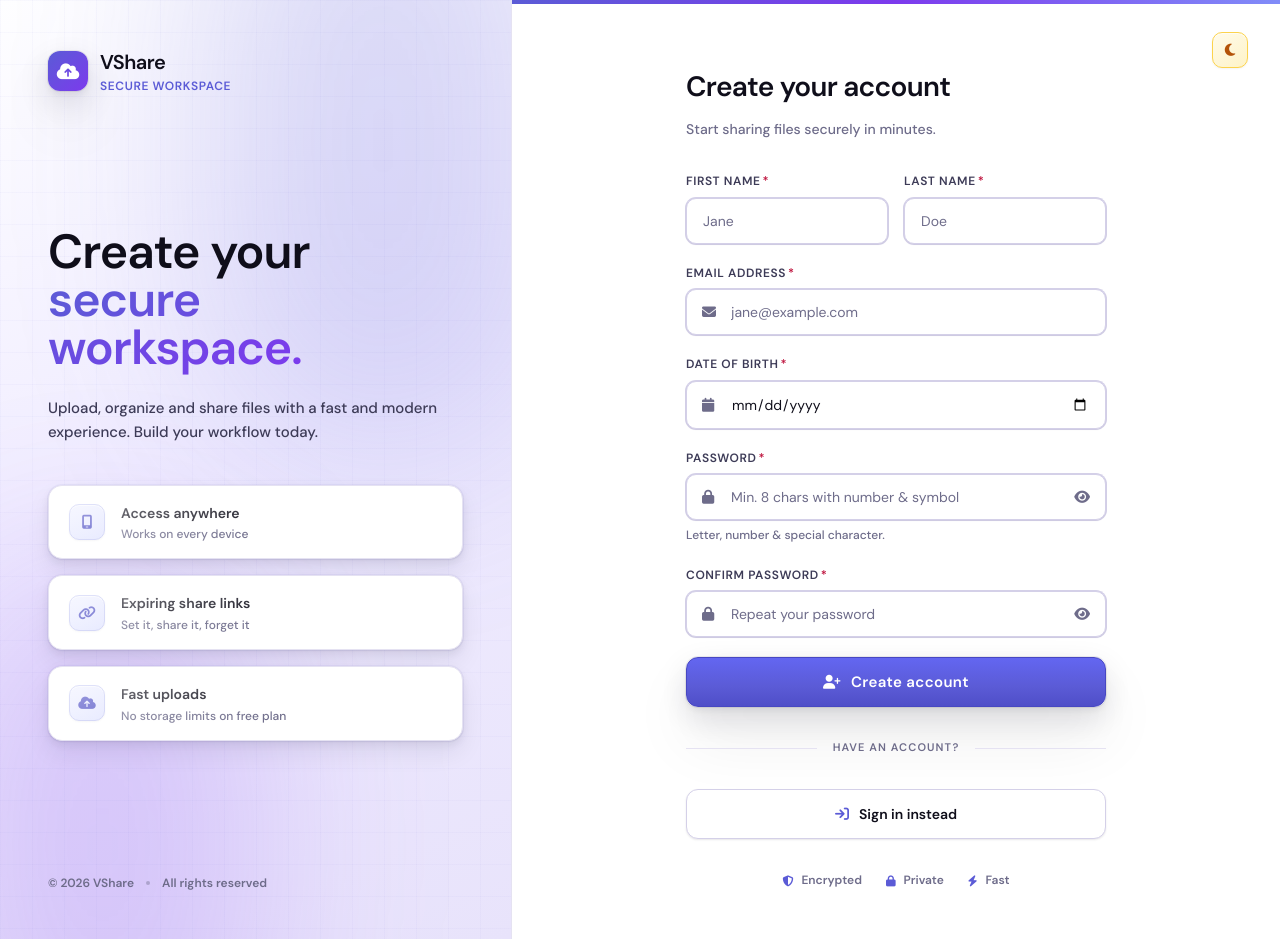
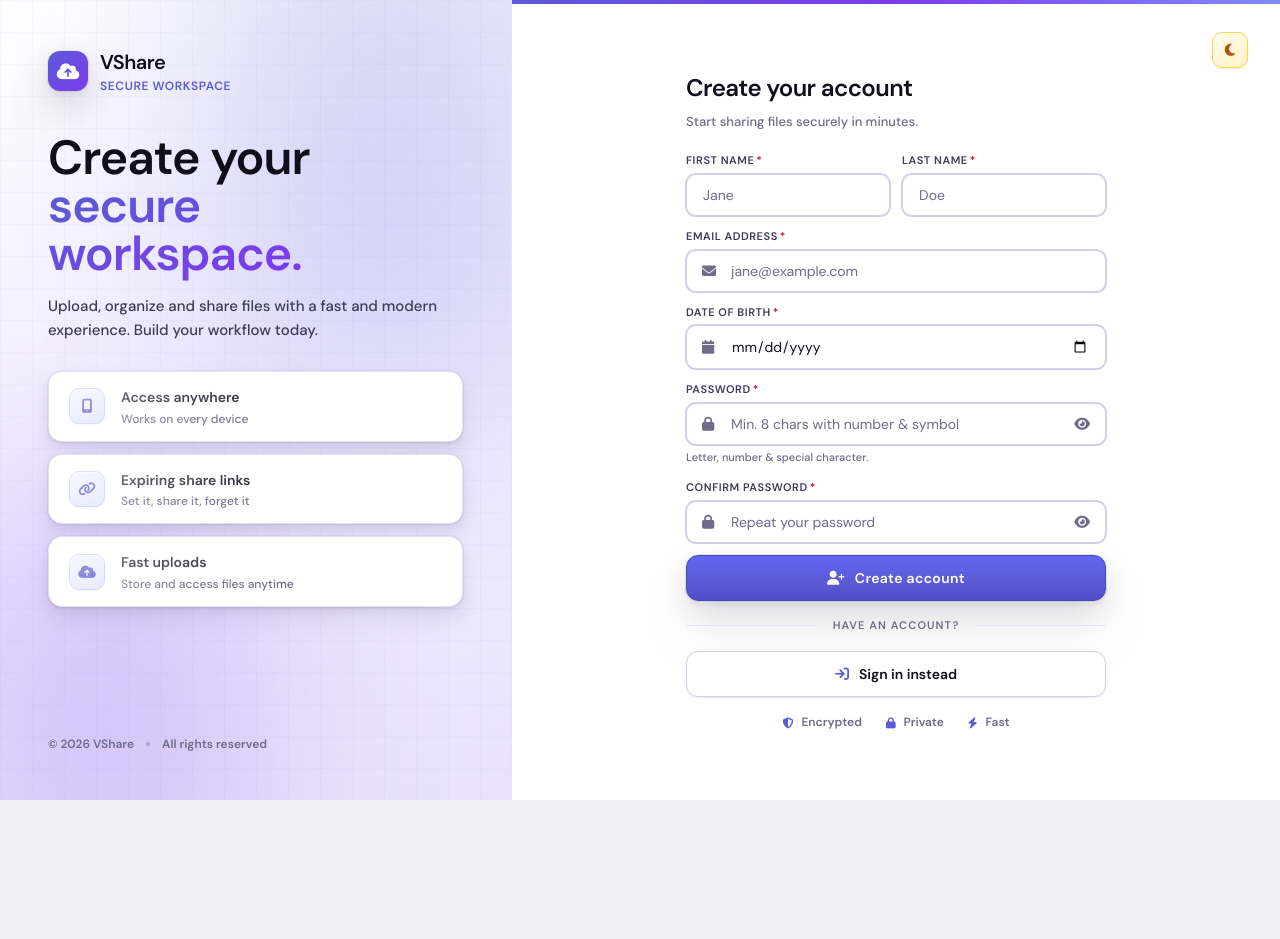
Before and after one commit to ananthum0813-lab/rapidrise-fileshare-app, a React (Vite) app in the folder frontend/: page /register in a window 1280 px wide. After the commit the page ends 800 px from the top, so only its background shows below. Built offline with nearby package versions, Linux system fonts and the light colour scheme; no server answers.

Commit message:
feat(frontend): improve authentication pages UI/UX

```diff
--- a/frontend/src/pages/auth/Register.jsx
+++ b/frontend/src/pages/auth/Register.jsx
@@ -35,8 +35,6 @@ export default function Register() {
     if (error && typeof error === 'string') toast.error(error, { id: 'register-error' })
   }, [error])
 
-
-
   const onSubmit = async (formData) => {
     const result = await dispatch(register(formData))
     if (register.rejected.match(result)) {
@@ -66,33 +64,34 @@ export default function Register() {
     >
 
       {/* ── Left Panel ─────────────────────────────────────────────────────── */}
-      <div className="hidden lg:flex lg:w-[45%] xl:w-[40%] relative overflow-hidden flex-col justify-between p-12" style={{ background: 'var(--surface-featured)', borderRight: '1px solid var(--border-subtle)' }}>
-
+      <div
+        className="hidden lg:flex lg:w-[45%] xl:w-[40%] relative overflow-hidden flex-col p-12"
+        style={{ background: 'var(--surface-featured)', borderRight: '1px solid var(--border-subtle)' }}
+      >
         {/* Decorative background elements */}
         <div className="absolute top-0 left-0 w-full h-full pointer-events-none overflow-hidden">
-          <div className="absolute -top-[20%] -right-[10%] w-[70%] h-[70%] rounded-full opacity-20 blur-[100px]" style={{ background: 'var(--accent-primary)' }}></div>
-          <div className="absolute -bottom-[20%] -left-[10%] w-[60%] h-[60%] rounded-full opacity-20 blur-[100px]" style={{ background: 'var(--accent-secondary)' }}></div>
-          <div className="absolute inset-0" style={{ backgroundImage: 'linear-gradient(rgba(91,91,214,0.03) 1px, transparent 1px), linear-gradient(90deg, rgba(91,91,214,0.03) 1px, transparent 1px)', backgroundSize: '32px 32px' }}></div>
+          <div className="absolute -top-[20%] -right-[10%] w-[70%] h-[70%] rounded-full opacity-20 blur-[100px]" style={{ background: 'var(--accent-primary)' }} />
+          <div className="absolute -bottom-[20%] -left-[10%] w-[60%] h-[60%] rounded-full opacity-20 blur-[100px]" style={{ background: 'var(--accent-secondary)' }} />
+          <div className="absolute inset-0" style={{ backgroundImage: 'linear-gradient(rgba(91,91,214,0.03) 1px, transparent 1px), linear-gradient(90deg, rgba(91,91,214,0.03) 1px, transparent 1px)', backgroundSize: '32px 32px' }} />
         </div>
 
-        {/* ── Brand header ── */}
+        {/* Brand header */}
         <div className="relative z-10 flex items-center gap-3">
           <div className="w-10 h-10 rounded-xl flex items-center justify-center shadow-lg" style={{ background: 'linear-gradient(135deg, var(--accent-primary) 0%, var(--accent-secondary) 100%)' }}>
             <i className="fas fa-cloud-arrow-up text-white text-lg" />
           </div>
           <div>
-            <h2 className="text-xl font-extrabold tracking-tight" style={{ color: 'var(--text-primary)' }}>
-              VShare
-            </h2>
-            <p className="text-xs font-semibold uppercase tracking-wider mt-0.5" style={{ color: 'var(--accent-primary)' }}>
-              Secure Workspace
-            </p>
+            <h2 className="text-xl font-extrabold tracking-tight" style={{ color: 'var(--text-primary)' }}>VShare</h2>
+            <p className="text-xs font-semibold uppercase tracking-wider mt-0.5" style={{ color: 'var(--accent-primary)' }}>Secure Workspace</p>
           </div>
         </div>
 
-        {/* ── Center content ── */}
-        <div className="relative z-10 my-auto max-w-md">
-          <h1 className="text-4xl lg:text-5xl font-black leading-tight tracking-tight mb-6" style={{ color: 'var(--text-primary)', letterSpacing: '-0.02em' }}>
+        {/* Center content — mt-10 keeps it close to brand header */}
+        <div className="relative z-10 mt-10 max-w-md">
+          <h1
+            className="text-4xl lg:text-5xl font-black leading-tight tracking-tight mb-4"
+            style={{ color: 'var(--text-primary)', letterSpacing: '-0.02em' }}
+          >
             Create your<br />
             <span style={{
               background: 'linear-gradient(135deg, var(--accent-primary) 0%, var(--accent-secondary) 100%)',
@@ -103,18 +102,18 @@ export default function Register() {
               secure workspace.
             </span>
           </h1>
-          <p className="text-[15px] font-medium leading-relaxed mb-10" style={{ color: 'var(--text-secondary)' }}>
+          <p className="text-[15px] font-medium leading-relaxed mb-7" style={{ color: 'var(--text-secondary)' }}>
             Upload, organize and share files with a fast and modern experience. Build your workflow today.
           </p>
 
           {/* Feature cards */}
-          <div className="flex flex-col gap-4">
+          <div className="flex flex-col gap-3">
             {[
-              { icon: 'fa-mobile-screen',  title: 'Access anywhere',        sub: 'Works on every device'           },
-              { icon: 'fa-link',           title: 'Expiring share links',   sub: 'Set it, share it, forget it'     },
-              { icon: 'fa-cloud-arrow-up', title: 'Fast uploads',           sub: 'No storage limits on free plan'  },
+              { icon: 'fa-mobile-screen',  title: 'Access anywhere',       sub: 'Works on every device'           },
+              { icon: 'fa-link',           title: 'Expiring share links',  sub: 'Set it, share it, forget it'     },
+              { icon: 'fa-cloud-arrow-up', title: 'Fast uploads',          sub: 'Store and access files anytime'  },
             ].map((item) => (
-              <div key={item.title} className="widget-card flex items-center gap-4 px-5 py-4 cursor-default group transition-all duration-300 hover:-translate-y-1">
+              <div key={item.title} className="widget-card flex items-center gap-4 px-5 py-3.5 cursor-default group transition-all duration-300 hover:-translate-y-1">
                 <div className="widget-icon group-hover:scale-110 transition-transform duration-300">
                   <i className={`fas ${item.icon}`} />
                 </div>
@@ -127,51 +126,52 @@ export default function Register() {
           </div>
         </div>
 
-        {/* Footer */}
-        <div className="relative z-10 flex items-center gap-3 text-xs font-semibold" style={{ color: 'var(--text-muted)' }}>
+        {/* Footer — pushed to bottom with mt-auto */}
+        <div className="relative z-10 mt-auto flex items-center gap-3 text-xs font-semibold" style={{ color: 'var(--text-muted)' }}>
           <span>© {new Date().getFullYear()} VShare</span>
-          <span className="w-1 h-1 rounded-full bg-current opacity-40"></span>
+          <span className="w-1 h-1 rounded-full bg-current opacity-40" />
           <span>All rights reserved</span>
         </div>
       </div>
 
       {/* ── Right Panel ────────────────────────────────────────────────────── */}
       <div className="flex-1 flex flex-col relative shadow-2xl lg:shadow-none z-20" style={{ backgroundColor: 'var(--bg-surface)' }}>
+
         {/* Top accent bar */}
         <div className="absolute top-0 left-0 right-0 h-1 z-10" style={{ background: 'linear-gradient(90deg, var(--accent-primary), var(--accent-secondary), var(--accent-highlight))' }} />
 
-        {/* Theme Toggle Top Right */}
+        {/* Theme toggle */}
         <div className="absolute top-6 right-6 lg:top-8 lg:right-8 z-30">
           <ThemeToggle />
         </div>
 
-        {/* Scrollable form content */}
-        <div className="relative z-10 flex flex-col items-center px-6 sm:px-12 pb-12 pt-8 lg:pt-16 overflow-y-auto flex-1">
+        {/* Form content — centered vertically, no overflow scroll needed */}
+        <div className="relative z-10 flex flex-col items-center justify-center px-6 sm:px-12 py-6 flex-1">
           <div className="w-full max-w-[420px] animate-fade-in">
 
-            {/* Mobile Logo */}
-            <div className="flex lg:hidden items-center gap-3 mb-10 mt-4">
-              <div className="w-10 h-10 rounded-xl flex items-center justify-center shadow-lg" style={{ background: 'linear-gradient(135deg, var(--accent-primary) 0%, var(--accent-secondary) 100%)' }}>
-                <i className="fas fa-cloud-arrow-up text-white text-lg" />
+            {/* Mobile logo */}
+            <div className="flex lg:hidden items-center gap-3 mb-6">
+              <div className="w-9 h-9 rounded-xl flex items-center justify-center shadow-lg" style={{ background: 'linear-gradient(135deg, var(--accent-primary) 0%, var(--accent-secondary) 100%)' }}>
+                <i className="fas fa-cloud-arrow-up text-white text-base" />
               </div>
-              <span className="text-2xl font-extrabold tracking-tight" style={{ color: 'var(--text-primary)' }}>VShare</span>
+              <span className="text-xl font-extrabold tracking-tight" style={{ color: 'var(--text-primary)' }}>VShare</span>
             </div>
 
             {/* Heading */}
-            <div className="mb-8">
-              <h1 className="text-[28px] font-extrabold tracking-tight mb-2" style={{ color: 'var(--text-primary)' }}>
+            <div className="mb-5">
+              <h1 className="text-[24px] font-extrabold tracking-tight mb-1" style={{ color: 'var(--text-primary)' }}>
                 Create your account
               </h1>
-              <p className="text-[14px] font-medium" style={{ color: 'var(--text-muted)' }}>
+              <p className="text-[13px] font-medium" style={{ color: 'var(--text-muted)' }}>
                 Start sharing files securely in minutes.
               </p>
             </div>
 
-            {/* ── Form ── */}
-            <form onSubmit={handleSubmit(onSubmit)} noValidate className="space-y-5">
+            {/* Form */}
+            <form onSubmit={handleSubmit(onSubmit)} noValidate className="space-y-3">
 
               {/* Name row */}
-              <div className="grid grid-cols-2 gap-4">
+              <div className="grid grid-cols-2 gap-3">
                 <FieldGroup label="First name" required error={errors.first_name?.message}>
                   <input
                     type="text" placeholder="Jane" autoComplete="given-name"
@@ -246,7 +246,7 @@ export default function Register() {
               <button
                 type="submit"
                 disabled={loading}
-                className="btn-primary w-full mt-2 py-3.5 rounded-xl text-[15px] font-bold tracking-wide flex items-center justify-center gap-2.5 shadow-lg transition-all hover:shadow-xl hover:-translate-y-0.5"
+                className="btn-primary w-full py-3 rounded-xl text-[14px] font-bold tracking-wide flex items-center justify-center gap-2.5 shadow-lg transition-all hover:shadow-xl hover:-translate-y-0.5"
               >
                 {loading ? (
                   <><i className="fas fa-circle-notch fa-spin text-sm" /> Creating account…</>
@@ -257,7 +257,7 @@ export default function Register() {
             </form>
 
             {/* Divider */}
-            <div className="flex items-center gap-4 my-8">
+            <div className="flex items-center gap-4 my-4">
               <div className="flex-1 h-px" style={{ backgroundColor: 'var(--border-subtle)' }} />
               <span className="text-[11px] font-bold tracking-widest uppercase" style={{ color: 'var(--text-muted)' }}>
                 Have an account?
@@ -268,14 +268,14 @@ export default function Register() {
             {/* Sign in CTA */}
             <Link
               to="/login"
-              className="btn-secondary w-full py-3.5 rounded-xl text-[14px] font-bold flex items-center justify-center gap-2.5 transition-all hover:-translate-y-0.5"
+              className="btn-secondary w-full py-3 rounded-xl text-[14px] font-bold flex items-center justify-center gap-2.5 transition-all hover:-translate-y-0.5"
             >
               <i className="fas fa-arrow-right-to-bracket text-sm" style={{ color: 'var(--accent-primary)' }} />
               Sign in instead
             </Link>
 
             {/* Trust badges */}
-            <div className="flex items-center justify-center gap-6 mt-8">
+            <div className="flex items-center justify-center gap-6 mt-4">
               {[
                 { icon: 'fa-shield-halved', label: 'Encrypted' },
                 { icon: 'fa-lock',          label: 'Private'   },
@@ -323,14 +323,14 @@ function EyeToggle({ show, onToggle }) {
 }
 
 function inputCls(fieldError) {
-  return `field w-full pl-11 pr-4 py-3 text-[14px] ${fieldError ? 'field-error' : ''}`
+  return `field w-full pl-11 pr-4 py-2.5 text-[14px] ${fieldError ? 'field-error' : ''}`
 }
 
 function FieldGroup({ label, required, hint, error, children }) {
   return (
-    <div className="space-y-1.5">
+    <div className="space-y-1">
       <label
-        className="block text-[12px] font-bold uppercase tracking-wider"
+        className="block text-[11px] font-bold uppercase tracking-wider"
         style={{ color: 'var(--text-secondary)' }}
       >
         {label}
@@ -342,10 +342,10 @@ function FieldGroup({ label, required, hint, error, children }) {
         {children}
       </div>
       {hint && !error && (
-        <p className="text-[12px] font-medium mt-1" style={{ color: 'var(--text-muted)' }}>{hint}</p>
+        <p className="text-[11px] font-medium" style={{ color: 'var(--text-muted)' }}>{hint}</p>
       )}
       {error && (
-        <p className="field-msg flex items-center gap-1.5 font-medium mt-1">
+        <p className="field-msg flex items-center gap-1.5 font-medium">
           <i className="fas fa-circle-exclamation text-[11px]" />
           {error}
         </p>
--- a/frontend/src/pages/auth/ResetPassword.jsx
+++ b/frontend/src/pages/auth/ResetPassword.jsx
@@ -7,28 +7,22 @@ import { passwordRules, getApiError } from '@/utils/validators'
 import AuthLayout from '@/components/layout/AuthLayout'
 import Input from '@/components/ui/Input'
 import Button from '@/components/ui/Button'
-
 export default function ResetPassword() {
 const navigate = useNavigate()
 const [searchParams] = useSearchParams()
 const token = searchParams.get('token')
-
 const [loading, setLoading] = useState(false)
 const [error, setError] = useState(null)
 const [success, setSuccess] = useState(false)
-
 const { register: field, handleSubmit, watch, formState: { errors } } = useForm({ mode: 'onTouched' })
 // eslint-disable-next-line react-hooks/incompatible-library
 const newPassword = watch('new_password')
-
 useEffect(() => {
 if (!token) navigate('/forgot-password', { replace: true })
   }, [token, navigate])
-
 useEffect(() => {
 if (error) toast.error(error, { id: 'reset-error' })
   }, [error])
-
 const onSubmit = async ({ new_password, confirm_password }) => {
 setLoading(true)
 setError(null)
@@ -42,7 +36,6 @@ export default function ResetPassword() {
 setLoading(false)
     }
   }
-
 if (success) {
 return (
 <AuthLayout title="Password reset!" subtitle="You can now sign in with your new password.">
@@ -61,7 +54,6 @@ export default function ResetPassword() {
 </AuthLayout>
     )
   }
-
 return (
 <AuthLayout title="Set new password" subtitle="Choose a strong password for your account.">
 <form onSubmit={handleSubmit(onSubmit)} noValidate className="space-y-4">
@@ -69,16 +61,25 @@ export default function ResetPassword() {
 label="New password"
 type="password"
 required
+autoComplete="new-password"
 placeholder="Min. 8 chars with number & symbol"
 hint="Must include a letter, number, and special character."
 error={errors.new_password?.message}
-          {...field('new_password', passwordRules)}
+{...field('new_password', {
+  ...passwordRules,
+  validate: {
+    ...passwordRules.validate,
+    hasLetter:  (v) => /[a-zA-Z]/.test(v)      || 'Password must contain at least one letter.',
+    hasNumber:  (v) => /\d/.test(v)             || 'Password must contain at least one number.',
+    hasSpecial: (v) => /[^a-zA-Z0-9]/.test(v)  || 'Password must contain at least one special character.',
+  },
+})}
 />
-
 <Input
 label="Confirm new password"
 type="password"
 required
+autoComplete="new-password"
 placeholder="Repeat your new password"
 error={errors.confirm_password?.message}
 {...field('confirm_password', {
@@ -86,7 +87,6 @@ export default function ResetPassword() {
 validate: (v) => v === newPassword || 'Passwords do not match.',
           })}
 />
-
 <Button type="submit" variant="primary" fullWidth loading={loading}>
           Reset password
 </Button>
```
Lines whose indentation alone changed are shown as unchanged.
